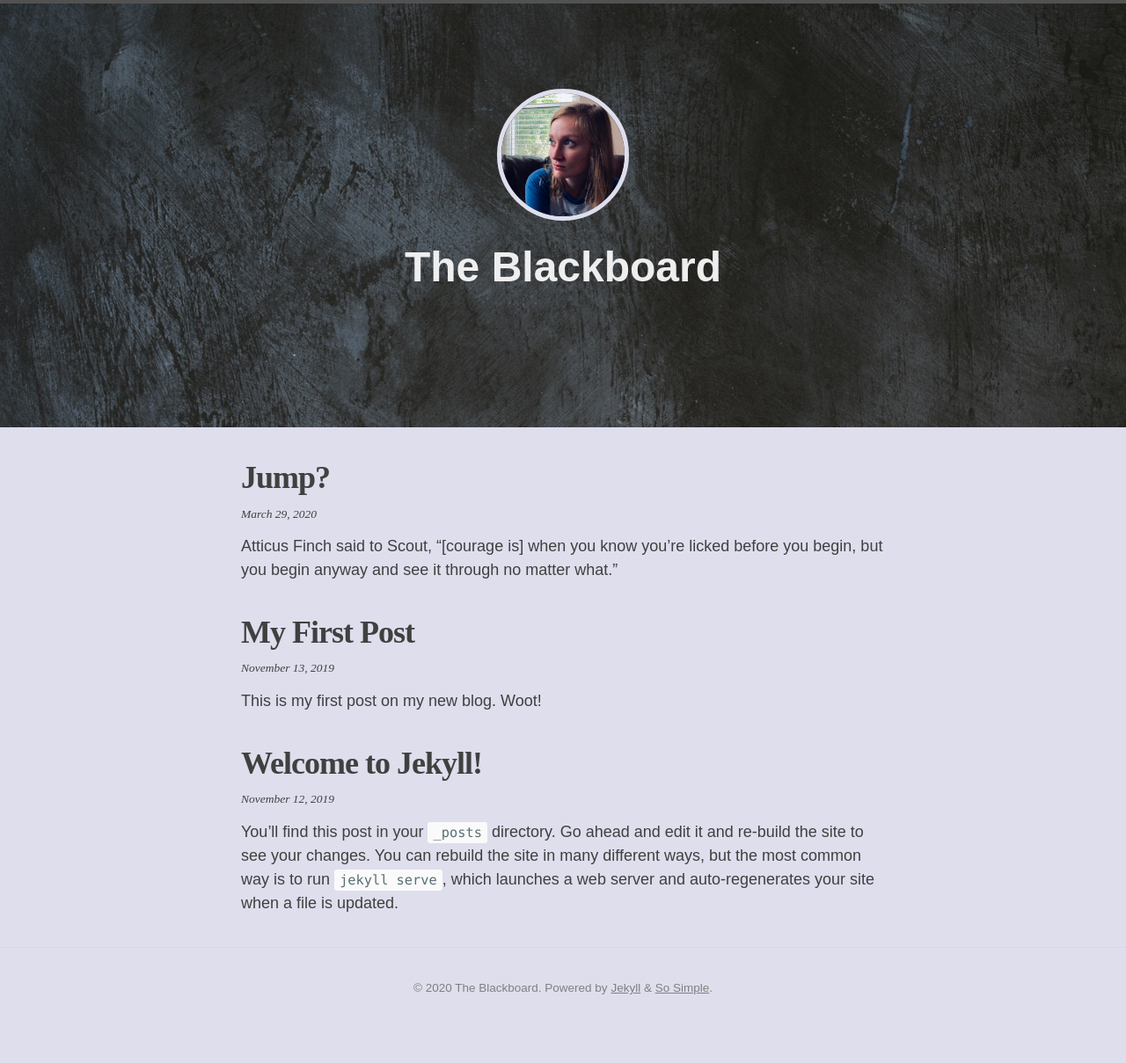
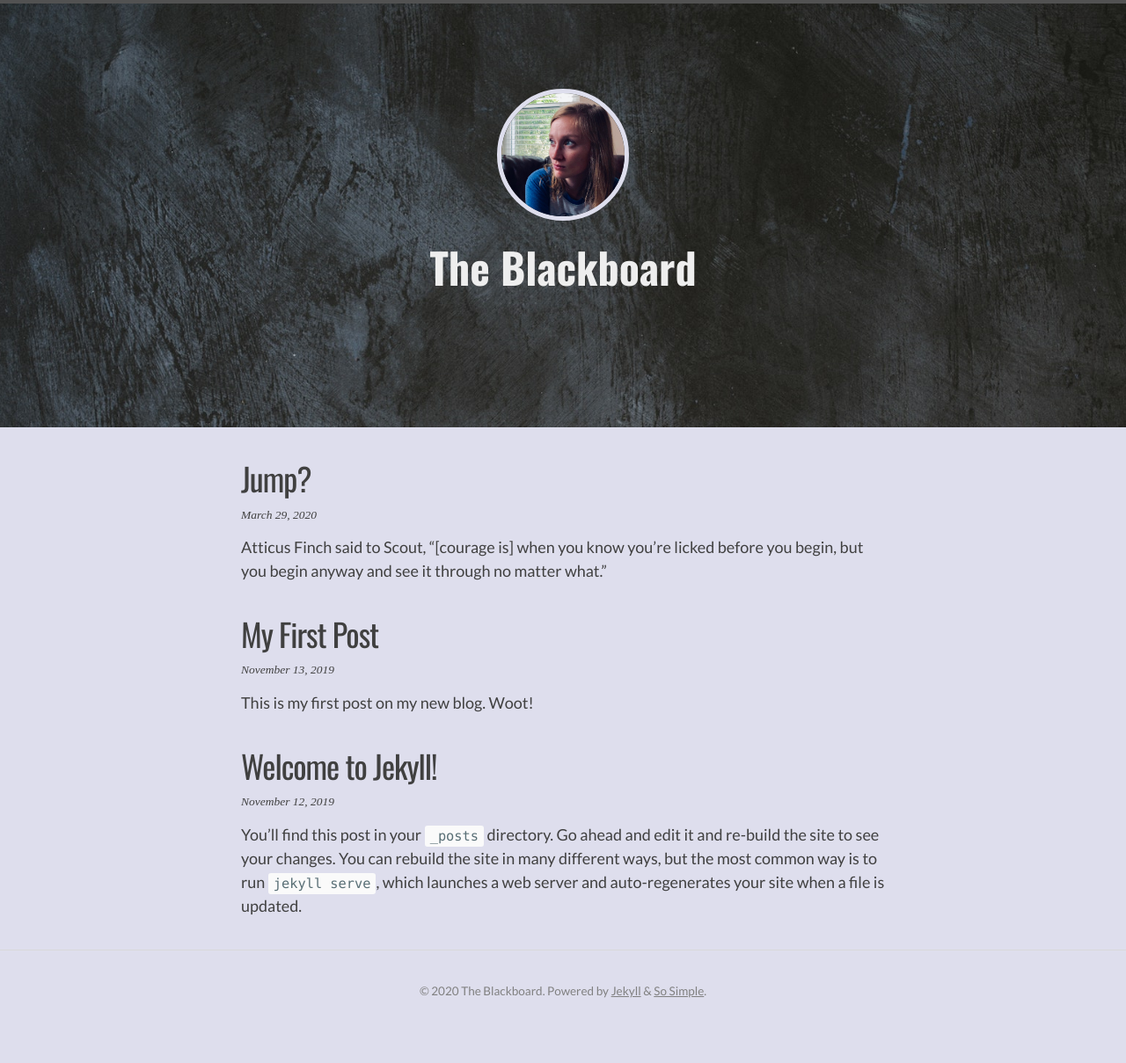
Before and after one commit to scwiersdorf/scwiersdorf.github.io, a Jekyll site: the page built from index.markdown, in a window 1280 px wide. Shown: the whole page at 88% size. Built offline with Jekyll 4.4.1, drawn with Linux system fonts in a browser that asks for light colours; nearby versions of some CDN libraries.

Commit message:
Added better fonts

```diff
--- a/_config.yml
+++ b/_config.yml
@@ -35,6 +35,13 @@ skin: "/assets/css/skins/light.css"
 plugins:
   - jekyll-feed
 
+google_fonts:
+  - name: "Oswald"
+    weights: "400,400i,700,700i"
+  - name: "Lato"
+    weights: "400,400i,700,700i"
+  - name: "Raleway"
+    weights: "300,400"
 
 # Exclude from processing.
 # The following items will not be processed, by default.
--- a/_sass/so-simple/_skin.scss
+++ b/_sass/so-simple/_skin.scss
@@ -26,6 +26,7 @@ blockquote {
    ========================================================================== */
 
 .site-title {
+  font-family: $title-font-family;
   a {
     color: $text-color;
   }
--- a/_sass/so-simple/_variables.scss
+++ b/_sass/so-simple/_variables.scss
@@ -42,14 +42,18 @@ $serif-font-family: "Lora", serif !default;
 $sans-serif-font-family: "Source Sans Pro", sans-serif !default;
 $monospace-font-family: Menlo, Consolas, Monaco, "Courier New", Courier, monospace !default;
 
-$base-font-family: $sans-serif-font-family !default;
-$headline-font-family: $sans-serif-font-family !default;
-$title-font-family: $serif-font-family !default;
+// $base-font-family: $sans-serif-font-family !default;
+// $headline-font-family: $sans-serif-font-family !default;
+// $title-font-family: $serif-font-family !default;
+$base-font-family: "Lato", sans-serif !default;
+$headline-font-family: "Oswald", serif !default;
+$title-font-family: "Oswald", sans-serif !default;
 $description-font-family: $serif-font-family !default;
 $meta-font-family: $serif-font-family !default;
 
 $page-title-weight: bold !default;
-$entry-title-weight: bold !default;
+$entry-title-weight: 300 !default;
+// $entry-title-weight: bold !default;
 
 /* YIQ color contrast */
 $yiq-contrasted-dark-default: #000 !default;
```
